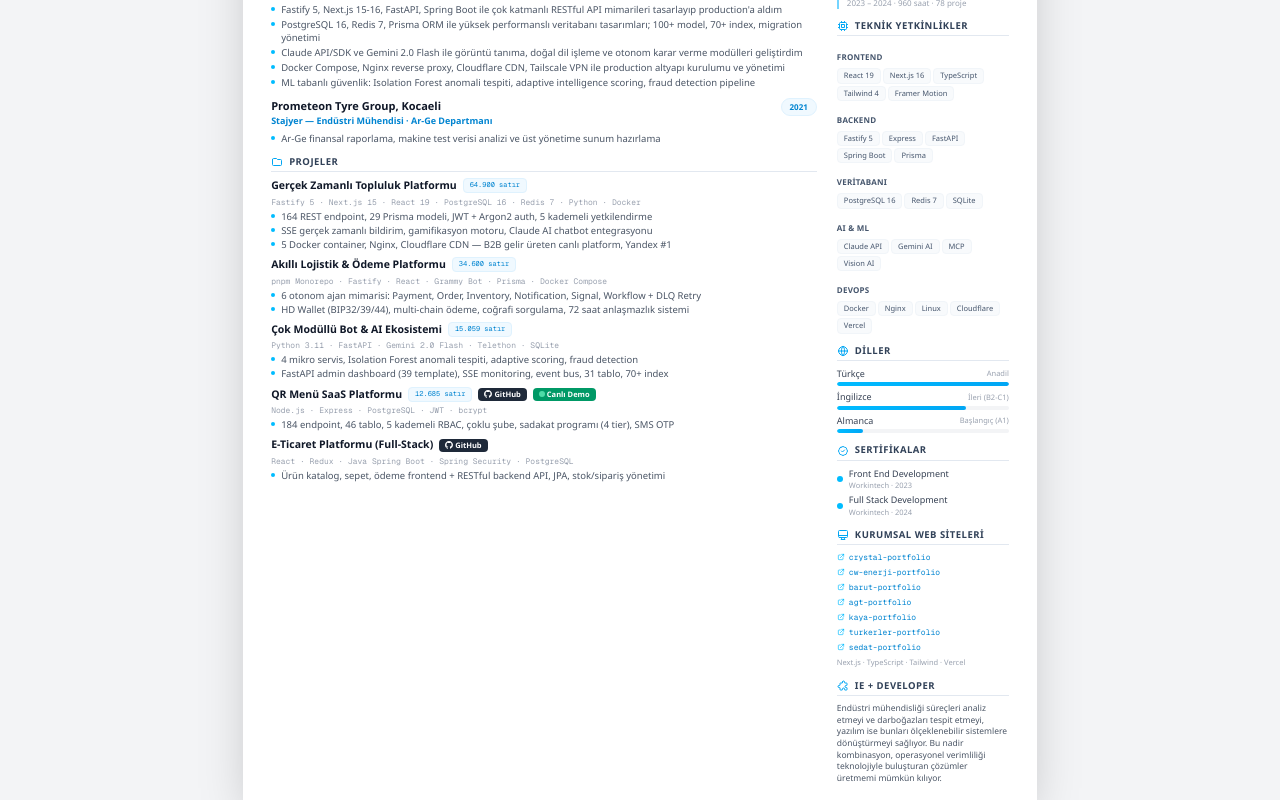
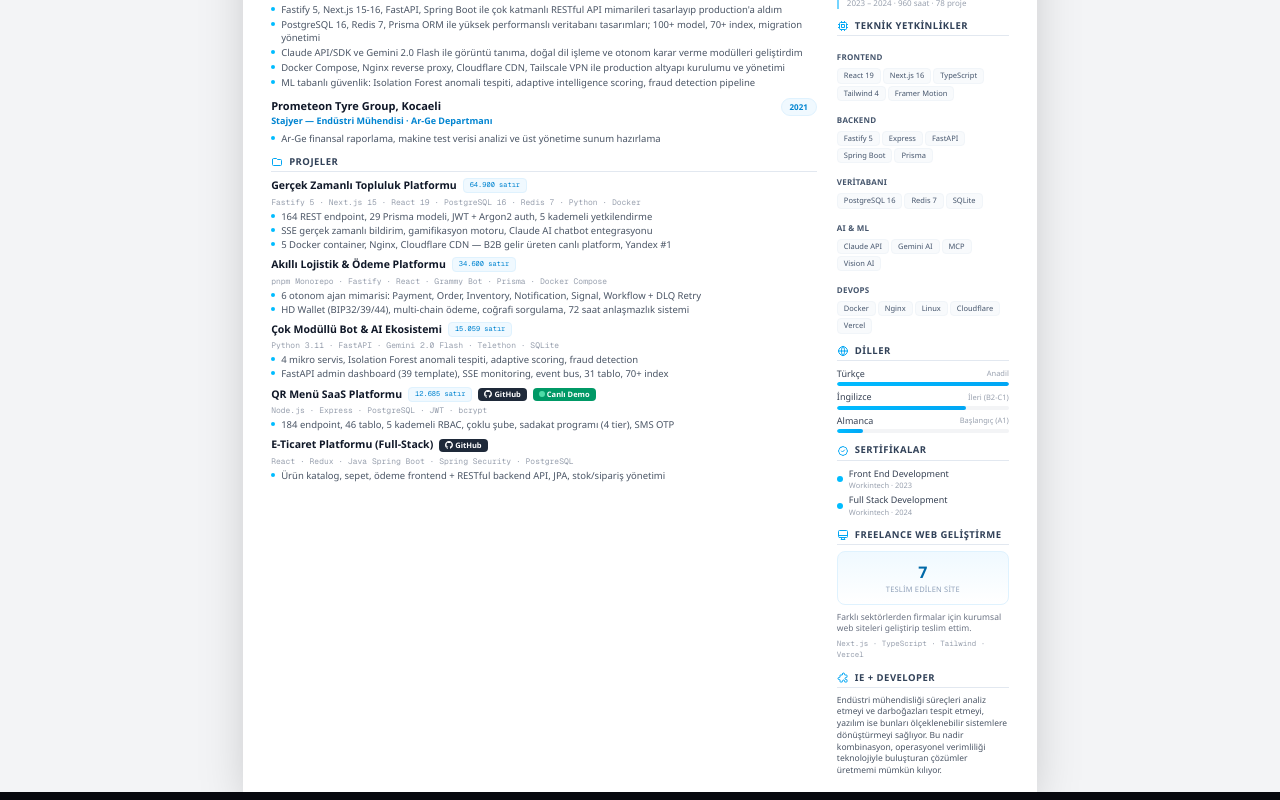
Before and after one commit to irtassedat/safiport-portfolio, a Next.js app: page /cv in a window 1280 px wide. Shown: the part 350-1150 px from the top of the page. Built offline with nearby package versions, Linux system fonts and the light colour scheme.

Commit message:
CV - kurumsal site listesi yerine freelance metrik ozeti, sirket isimleri kaldirildi

```diff
--- a/src/app/cv/CVContent.tsx
+++ b/src/app/cv/CVContent.tsx
@@ -255,27 +255,17 @@ export default function CVContent() {
                 </div>
               </section>
 
-              {/* GELİŞTİRDİĞİM SİTELER */}
+              {/* FREELANCE WEB */}
               <section>
-                <SectionTitle icon="web">Kurumsal Web Siteleri</SectionTitle>
-                <div className="space-y-[3px]">
-                  {[
-                    { name: "crystal-portfolio", url: "crystal-portfolio-ecru.vercel.app" },
-                    { name: "cw-enerji-portfolio", url: "cw-enerji-portfolio.vercel.app" },
-                    { name: "barut-portfolio", url: "barut-portfolio.vercel.app" },
-                    { name: "agt-portfolio", url: "agt-portfolio.vercel.app" },
-                    { name: "kaya-portfolio", url: "kaya-portfolio.vercel.app" },
-                    { name: "turkerler-portfolio", url: "turkerler-portfolio.vercel.app" },
-                    { name: "sedat-portfolio", url: "sedat-portfolio-seven.vercel.app" },
-                  ].map((s) => (
-                    <a key={s.name} href={`https://${s.url}`} target="_blank" rel="noopener noreferrer"
-                      className="flex items-center gap-1 text-[8px] text-sky-600 hover:text-sky-500 print:text-sky-700 group">
-                      <svg className="w-2 h-2 text-sky-400 shrink-0" fill="none" viewBox="0 0 24 24" stroke="currentColor"><path strokeLinecap="round" strokeLinejoin="round" strokeWidth={2} d="M10 6H6a2 2 0 00-2 2v10a2 2 0 002 2h10a2 2 0 002-2v-4M14 4h6m0 0v6m0-6L10 14" /></svg>
-                      <span className="group-hover:underline print:underline font-mono truncate">{s.name}</span>
-                    </a>
-                  ))}
+                <SectionTitle icon="web">Freelance Web Geliştirme</SectionTitle>
+                <div className="text-center py-2 rounded-lg bg-gradient-to-b from-sky-50 to-white border border-sky-100 mb-1.5">
+                  <div className="text-[16px] font-bold text-sky-700">7</div>
+                  <div className="text-[7.5px] text-slate-400 font-medium uppercase tracking-wide">Teslim Edilen Site</div>
                 </div>
-                <p className="text-[7.5px] text-gray-400 mt-1">Next.js · TypeScript · Tailwind · Vercel</p>
+                <p className="text-[8.5px] text-gray-500 leading-snug">
+                  Farklı sektörlerden firmalar için kurumsal web siteleri geliştirip teslim ettim.
+                </p>
+                <p className="text-[7.5px] text-gray-400 mt-1 font-mono">Next.js · TypeScript · Tailwind · Vercel</p>
               </section>
 
               {/* IE + DEV */}
```
